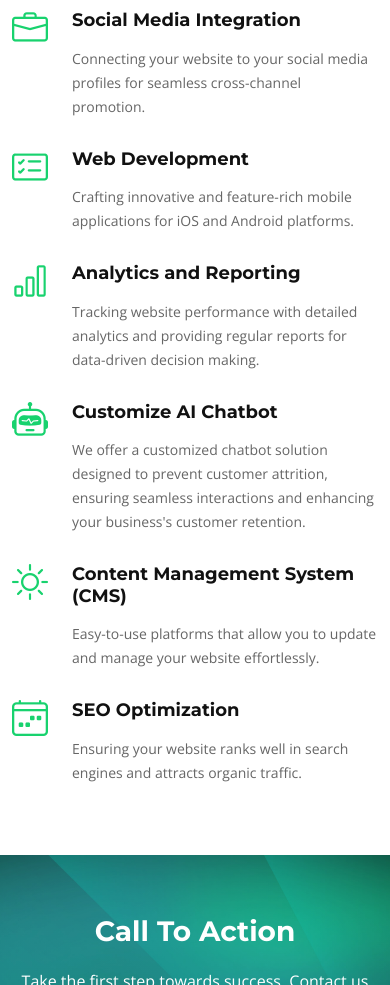
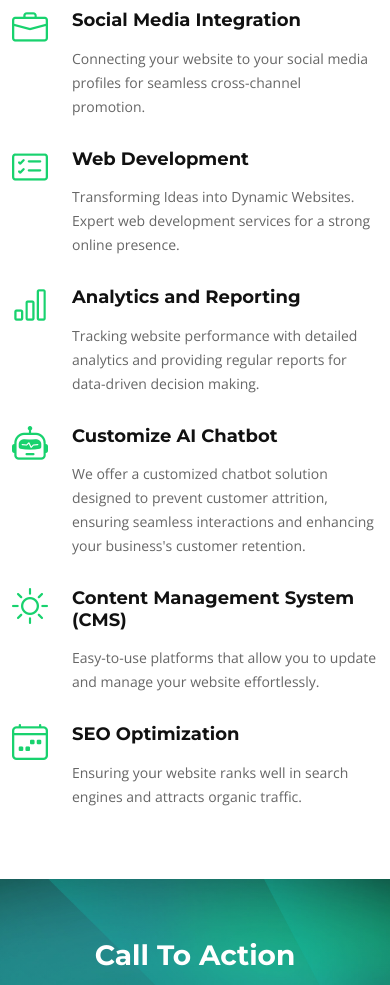
Before and after one commit to promodz99/Promodz9, a plain HTML site: page index.html in a window 390 px wide. Shown: the part 3403-4388 px from the top of the page. Drawn offline with nearby package versions, Linux system fonts and the light colour scheme.

Commit message:
Update index.html

```diff
--- a/index.html
+++ b/index.html
@@ -366,7 +366,7 @@
           <div class="col-lg-4 col-md-6 box" data-aos="fade-up" data-aos-delay="200">
             <div class="icon"><i class="bi bi-card-checklist"></i></div>
             <h4 class="title"><a href="">Web Development</a></h4>
-            <p class="description">Crafting innovative and feature-rich mobile applications for iOS and Android platforms.</p>
+            <p class="description">Transforming Ideas into Dynamic Websites. Expert web development services for a strong online presence.</p>
           </div>
           <div class="col-lg-4 col-md-6 box" data-aos="fade-up" data-aos-delay="300">
             <div class="icon"><i class="bi bi-bar-chart"></i></div>
```
